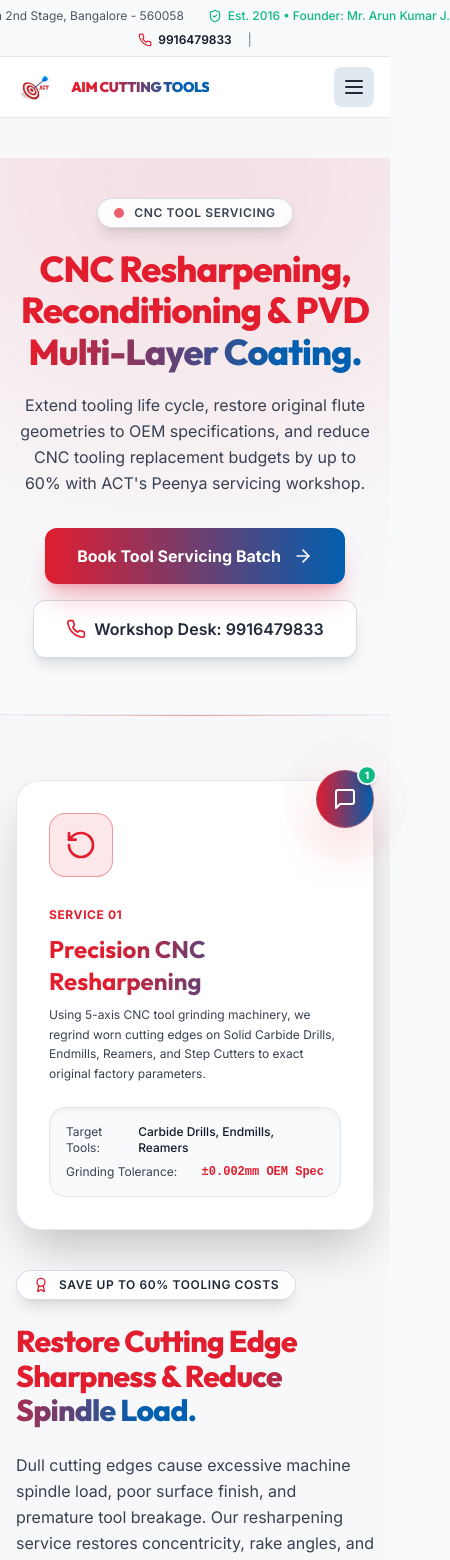
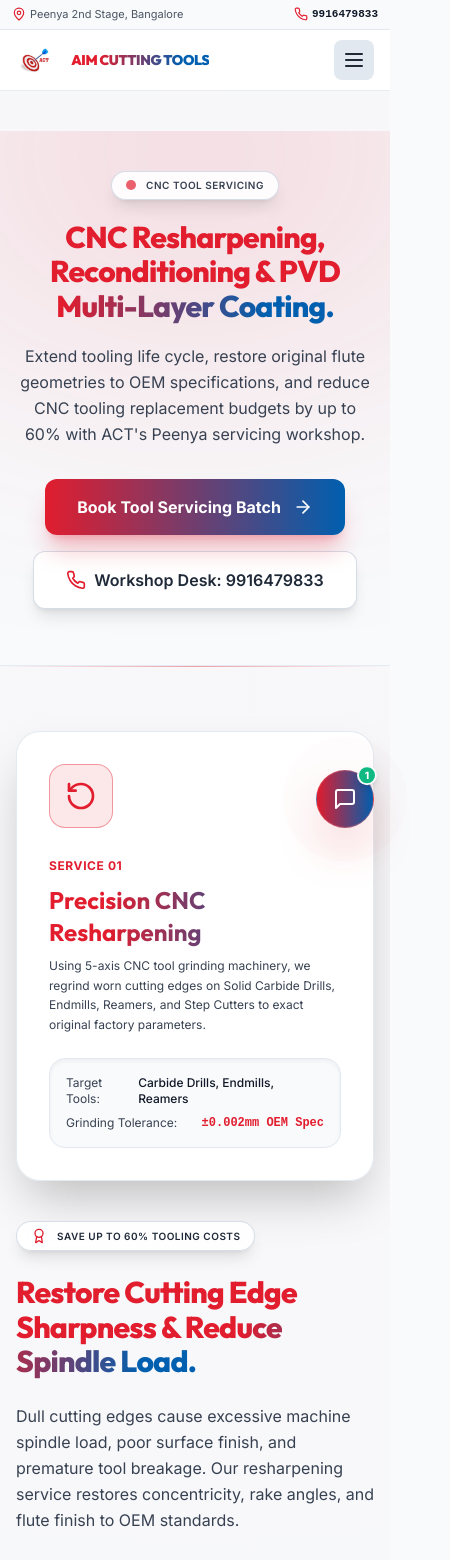
Before and after one commit to swaran526/aim-cutting-tools-website-, a React (Vite) app: page /services in a window 390 px wide. Shown: the top 1560 px of the page, 450 px wide, since content can reach past the window. Built offline with nearby package versions, Linux system fonts and the light colour scheme.

Commit message:
Mobile responsiveness: Top bar 1-liner, hero button hierarchy, adaptive card min-heights, and truncation

```diff
--- a/src/components/Header.jsx
+++ b/src/components/Header.jsx
@@ -38,45 +38,47 @@
     <header className="sticky top-0 z-40 w-full font-sans transition-all duration-300">
 
       {/* Top Announcement Strip */}
-      <div className="bg-slate-950 border-b border-slate-800 text-xs py-2 px-4 text-slate-300">
-        <div className="max-w-7xl mx-auto flex flex-col md:flex-row items-center justify-between gap-2">
+      <div className="bg-slate-950 border-b border-slate-800 text-[11px] sm:text-xs py-1.5 px-3 sm:px-4 text-slate-300">
+        <div className="max-w-7xl mx-auto flex items-center justify-between gap-2">
 
-          <div className="flex items-center space-x-6 overflow-x-auto whitespace-nowrap">
-            <span className="flex items-center space-x-1.5 text-slate-400">
+          {/* Location & Est badge */}
+          <div className="flex items-center space-x-3 sm:space-x-6 overflow-hidden text-ellipsis whitespace-nowrap">
+            <span className="flex items-center space-x-1 text-slate-400">
               <MapPin className="w-3.5 h-3.5 text-act-red shrink-0" />
-              <span>{companyData.contact.area}, Bangalore - 560058</span>
+              <span className="truncate">{companyData.contact.area}, Bangalore</span>
             </span>
             <span className="hidden sm:flex items-center space-x-1.5 text-slate-400">
               <Clock className="w-3.5 h-3.5 text-act-red shrink-0" />
               <span>{companyData.contact.workingHours}</span>
             </span>
-            <span className="flex items-center space-x-1.5 text-emerald-400 font-medium">
+            <span className="hidden md:flex items-center space-x-1.5 text-emerald-400 font-medium">
               <ShieldCheck className="w-3.5 h-3.5 shrink-0" />
               <span>Est. 2016 • Founder: {companyData.founder}</span>
             </span>
           </div>
 
-          <div className="flex items-center space-x-4">
+          {/* Quick Direct Phone */}
+          <div className="flex items-center space-x-3 shrink-0">
             <a
               href={`tel:${companyData.contact.phonePrimary}`}
-              className="flex items-center space-x-1.5 text-white hover:text-act-red transition-colors font-semibold"
+              className="flex items-center space-x-1 text-white hover:text-act-red transition-colors font-semibold"
             >
-              <Phone className="w-3.5 h-3.5 text-act-red" />
-              <span>{companyData.contact.phonePrimary}</span>
+              <Phone className="w-3.5 h-3.5 text-act-red shrink-0" />
+              <span className="font-mono">{companyData.contact.phonePrimary}</span>
             </a>
-            <span className="text-slate-500">|</span>
+            <span className="hidden sm:inline text-slate-500">|</span>
             <a
               href={`tel:${companyData.contact.phoneSecondary}`}
-              className="hidden sm:flex items-center space-x-1.5 text-slate-300 hover:text-act-red transition-colors"
+              className="hidden sm:flex items-center space-x-1 text-slate-300 hover:text-act-red transition-colors font-mono"
             >
               <span>{companyData.contact.phoneSecondary}</span>
             </a>
-            <span className="hidden sm:inline text-slate-500">|</span>
+            <span className="hidden md:inline text-slate-500">|</span>
             <a
               href={`mailto:${companyData.contact.email}`}
               className="hidden md:flex items-center space-x-1.5 text-slate-300 hover:text-act-red transition-colors"
             >
-              <Mail className="w-3.5 h-3.5 text-act-red" />
+              <Mail className="w-3.5 h-3.5 text-act-red shrink-0" />
               <span>{companyData.contact.email}</span>
             </a>
           </div>
--- a/src/components/Hero.jsx
+++ b/src/components/Hero.jsx
@@ -95,7 +95,7 @@
                 </button>
                 <Link
                   to="/products"
-                  className="px-8 py-4 bg-gradient-to-r from-act-red to-act-red-dark hover:from-act-red-light hover:to-act-red text-white text-base font-bold rounded-xl transition-all shadow-xl shadow-act-red/25 hover:shadow-act-red/40 flex items-center justify-center space-x-2 text-center transform active:scale-95 cursor-pointer"
+                  className="px-8 py-4 bg-slate-900/90 hover:bg-slate-800 text-slate-200 hover:text-white text-base font-semibold rounded-xl border border-slate-700/80 hover:border-slate-500 transition-all flex items-center justify-center space-x-2 text-center shadow-lg transform active:scale-95 cursor-pointer"
                 >
                   <span>Explore Catalog</span>
                 </Link>
--- a/src/components/WhyChooseUs.jsx
+++ b/src/components/WhyChooseUs.jsx
@@ -38,7 +38,7 @@
 
           {/* Left Column: Single Dominant Focal Showcase Card */}
           <div className="lg:col-span-5 relative flex flex-col h-full">
-            <div className="relative bg-slate-900/95 border border-slate-800/80 rounded-[24px] p-6 sm:p-8 shadow-2xl backdrop-blur-xl group hover:border-act-red/40 transition-all duration-300 overflow-hidden flex-1 flex flex-col justify-between min-h-[480px]">
+            <div className="relative bg-slate-900/95 border border-slate-800/80 rounded-[24px] p-6 sm:p-8 shadow-2xl backdrop-blur-xl group hover:border-act-red/40 transition-all duration-300 overflow-hidden flex-1 flex flex-col justify-between min-h-[380px] sm:min-h-[480px]">
 
               {/* Technical / Factory Background Image Watermark */}
               <div className="absolute inset-0 w-full h-full overflow-hidden pointer-events-none z-0">
--- a/src/pages/Services.jsx
+++ b/src/pages/Services.jsx
@@ -13,12 +13,12 @@
         <div className="absolute -top-32 left-1/2 -translate-x-1/2 w-[600px] h-[300px] bg-act-red/20 rounded-full filter blur-[140px] pointer-events-none"></div>
 
         <div className="max-w-7xl mx-auto px-4 sm:px-6 lg:px-8 relative z-10 space-y-5">
-          <div className="inline-flex items-center space-x-2.5 px-4 py-1.5 bg-slate-900/90 border border-slate-700/80 rounded-full text-xs font-semibold uppercase tracking-wider text-slate-200 shadow-lg backdrop-blur-md whitespace-nowrap">
-            <span className="w-2.5 h-2.5 rounded-full bg-act-red animate-pulse"></span>
-            <span className="text-slate-300">CNC Tool Servicing</span>
+          <div className="inline-flex items-center space-x-2.5 px-3.5 sm:px-4 py-1.5 bg-slate-900/90 border border-slate-700/80 rounded-full text-[10px] sm:text-xs font-semibold uppercase tracking-wider text-slate-200 shadow-lg backdrop-blur-md max-w-full overflow-hidden text-ellipsis whitespace-nowrap">
+            <span className="w-2.5 h-2.5 rounded-full bg-act-red animate-pulse shrink-0"></span>
+            <span className="text-slate-300 truncate">CNC Tool Servicing</span>
           </div>
 
-          <h1 className="text-4xl sm:text-5xl lg:text-6xl font-extrabold font-display leading-[1.15] tracking-tight text-white">
+          <h1 className="text-3xl sm:text-5xl lg:text-6xl font-extrabold font-display leading-[1.15] tracking-tight text-white">
             CNC Resharpening, Reconditioning & <br className="hidden sm:inline" />
             <span className="text-transparent bg-clip-text bg-gradient-to-r from-act-red via-red-500 to-amber-500">
               PVD Multi-Layer Coating.
@@ -80,9 +80,9 @@
 
           {/* Copy Right matching Hero content */}
           <div className="lg:col-span-7 space-y-6 text-left">
-            <div className="inline-flex items-center space-x-2.5 px-4 py-1.5 bg-slate-900/90 border border-slate-700/80 rounded-full text-xs font-semibold uppercase tracking-wider text-slate-200 shadow-lg backdrop-blur-md">
-              <Award className="w-4 h-4 text-act-red" />
-              <span>SAVE UP TO 60% TOOLING COSTS</span>
+            <div className="inline-flex items-center space-x-2.5 px-3.5 sm:px-4 py-1.5 bg-slate-900/90 border border-slate-700/80 rounded-full text-[10px] sm:text-xs font-semibold uppercase tracking-wider text-slate-200 shadow-lg backdrop-blur-md max-w-full overflow-hidden text-ellipsis whitespace-nowrap">
+              <Award className="w-4 h-4 text-act-red shrink-0" />
+              <span className="truncate">SAVE UP TO 60% TOOLING COSTS</span>
             </div>
 
             <h2 className="text-3xl sm:text-4xl lg:text-5xl font-extrabold font-display leading-[1.15] tracking-tight text-white">
```
